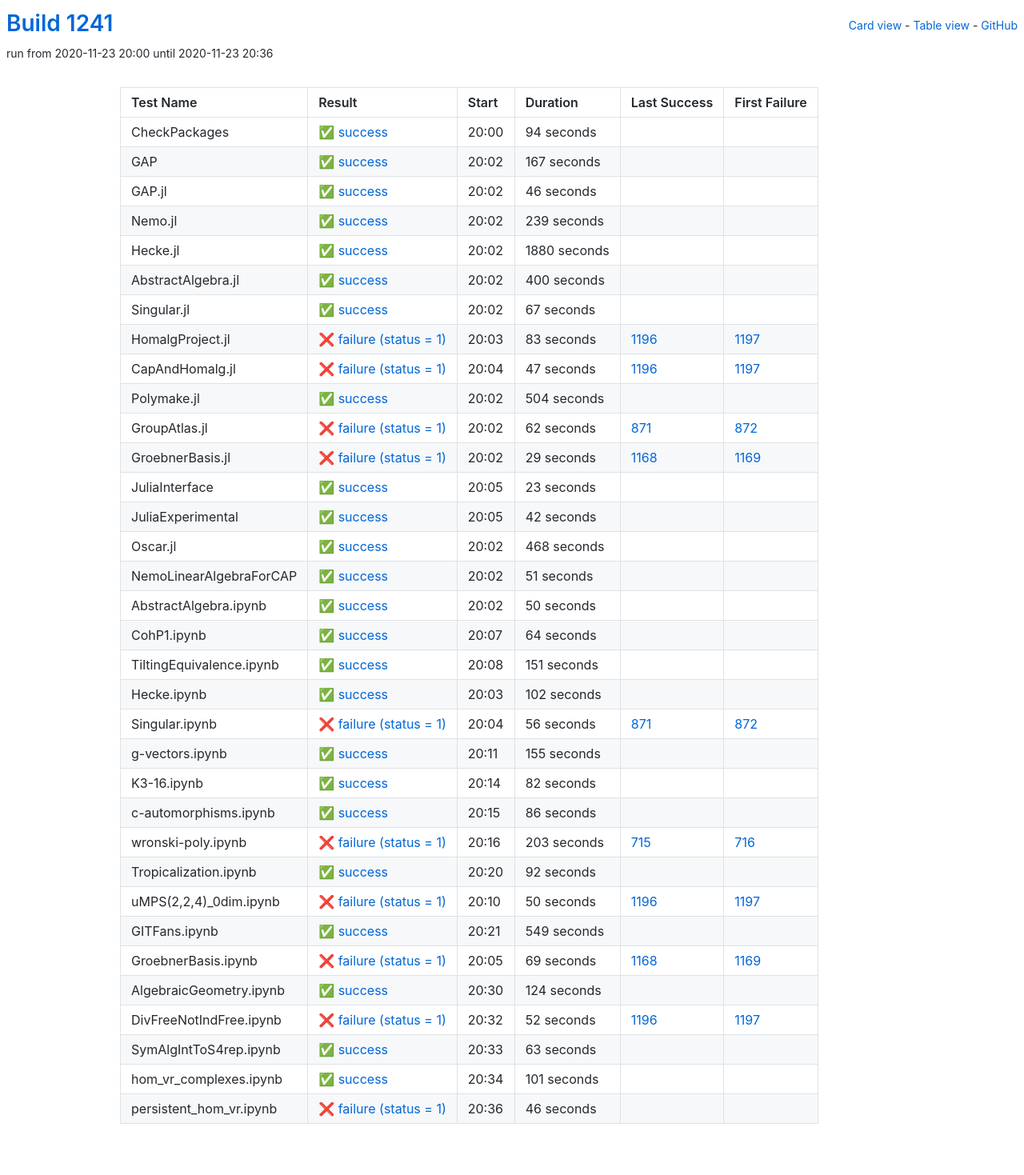
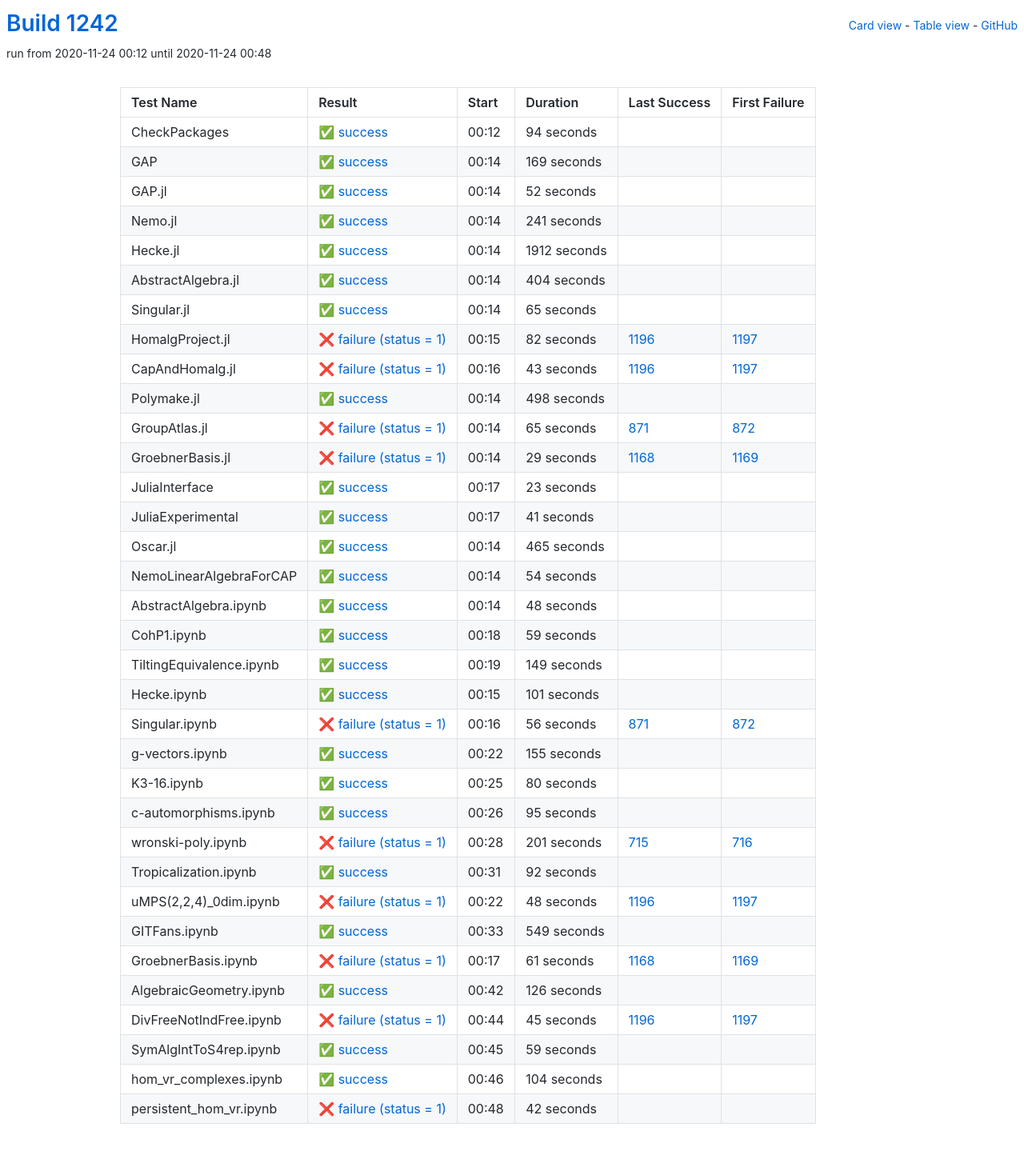
Before and after one commit to oscar-system/oscar-ci-status-stable, a Jekyll site: the page built from table.html, in a window 1280 px wide. Shown: the whole page at 80% size. Built offline with Jekyll 4.4.1, drawn with Linux system fonts in a browser that asks for light colours.

Commit message:
Build #1242

```diff
--- a/_data/ci.yml
+++ b/_data/ci.yml
@@ -1,6 +1,6 @@
 ---
-build: 1241
-build_url: https://oscarci.mathematik.uni-kl.de/job/oscar-stable/1241/
+build: 1242
+build_url: https://oscarci.mathematik.uni-kl.de/job/oscar-stable/1242/
 job: oscar-stable
 organization: oscar-system
 repo: oscar-ci-status-stable
@@ -8,8 +8,8 @@ repourl: https://github.com/oscar-system/oscar-ci-status-stable
 tests:
 - name: CheckPackages
   id: checkpackages
-  log: https://oscarci.mathematik.uni-kl.de/job/oscar-stable/1241/artifact/logs/build-1241/CheckPackages.log
-  start: 2020-11-23 20:00
+  log: https://oscarci.mathematik.uni-kl.de/job/oscar-stable/1242/artifact/logs/build-1242/CheckPackages.log
+  start: 2020-11-24 00:12
   success: true
   exitcode: 0
   status: success
@@ -20,128 +20,128 @@ tests:
   first_failure_url:
 - name: GAP
   id: gap
-  log: https://oscarci.mathematik.uni-kl.de/job/oscar-stable/1241/artifact/logs/build-1241/GAP.log
-  start: 2020-11-23 20:02
+  log: https://oscarci.mathematik.uni-kl.de/job/oscar-stable/1242/artifact/logs/build-1242/GAP.log
+  start: 2020-11-24 00:14
   success: true
   exitcode: 0
   status: success
-  duration: 167
+  duration: 169
   last_success: false
   last_success_url:
   first_failure: false
   first_failure_url:
 - name: GAP.jl
   id: gap-jl
-  log: https://oscarci.mathematik.uni-kl.de/job/oscar-stable/1241/artifact/logs/build-1241/GAP.jl.log
-  start: 2020-11-23 20:02
+  log: https://oscarci.mathematik.uni-kl.de/job/oscar-stable/1242/artifact/logs/build-1242/GAP.jl.log
+  start: 2020-11-24 00:14
   success: true
   exitcode: 0
   status: success
-  duration: 46
+  duration: 52
   last_success: false
   last_success_url:
   first_failure: false
   first_failure_url:
 - name: Nemo.jl
   id: nemo-jl
-  log: https://oscarci.mathematik.uni-kl.de/job/oscar-stable/1241/artifact/logs/build-1241/Nemo.jl.log
-  start: 2020-11-23 20:02
+  log: https://oscarci.mathematik.uni-kl.de/job/oscar-stable/1242/artifact/logs/build-1242/Nemo.jl.log
+  start: 2020-11-24 00:14
   success: true
   exitcode: 0
   status: success
-  duration: 239
+  duration: 241
   last_success: false
   last_success_url:
   first_failure: false
   first_failure_url:
 - name: Hecke.jl
   id: hecke-jl
-  log: https://oscarci.mathematik.uni-kl.de/job/oscar-stable/1241/artifact/logs/build-1241/Hecke.jl.log
-  start: 2020-11-23 20:02
+  log: https://oscarci.mathematik.uni-kl.de/job/oscar-stable/1242/artifact/logs/build-1242/Hecke.jl.log
+  start: 2020-11-24 00:14
   success: true
   exitcode: 0
   status: success
-  duration: 1880
+  duration: 1912
   last_success: false
   last_success_url:
   first_failure: false
   first_failure_url:
 - name: AbstractAlgebra.jl
   id: abstractalgebra-jl
-  log: https://oscarci.mathematik.uni-kl.de/job/oscar-stable/1241/artifact/logs/build-1241/AbstractAlgebra.jl.log
-  start: 2020-11-23 20:02
+  log: https://oscarci.mathematik.uni-kl.de/job/oscar-stable/1242/artifact/logs/build-1242/AbstractAlgebra.jl.log
+  start: 2020-11-24 00:14
   success: true
   exitcode: 0
   status: success
-  duration: 400
+  duration: 404
   last_success: false
   last_success_url:
   first_failure: false
   first_failure_url:
 - name: Singular.jl
   id: singular-jl
-  log: https://oscarci.mathematik.uni-kl.de/job/oscar-stable/1241/artifact/logs/build-1241/Singular.jl.log
-  start: 2020-11-23 20:02
+  log: https://oscarci.mathematik.uni-kl.de/job/oscar-stable/1242/artifact/logs/build-1242/Singular.jl.log
+  start: 2020-11-24 00:14
   success: true
   exitcode: 0
   status: success
-  duration: 67
+  duration: 65
   last_success: false
   last_success_url:
   first_failure: false
   first_failure_url:
 - name: HomalgProject.jl
   id: homalgproject-jl
-  log: https://oscarci.mathematik.uni-kl.de/job/oscar-stable/1241/artifact/logs/build-1241/HomalgProject.jl.log
-  start: 2020-11-23 20:03
+  log: https://oscarci.mathematik.uni-kl.de/job/oscar-stable/1242/artifact/logs/build-1242/HomalgProject.jl.log
+  start: 2020-11-24 00:15
   success: false
   exitcode: 1
   status: failure
-  duration: 83
+  duration: 82
   last_success: 1196
   last_success_url: https://oscarci.mathematik.uni-kl.de/job/oscar-stable/1196/
   first_failure: 1197
   first_failure_url: https://oscarci.mathematik.uni-kl.de/job/oscar-stable/1197/
 - name: CapAndHomalg.jl
   id: capandhomalg-jl
-  log: https://oscarci.mathematik.uni-kl.de/job/oscar-stable/1241/artifact/logs/build-1241/CapAndHomalg.jl.log
-  start: 2020-11-23 20:04
+  log: https://oscarci.mathematik.uni-kl.de/job/oscar-stable/1242/artifact/logs/build-1242/CapAndHomalg.jl.log
+  start: 2020-11-24 00:16
   success: false
   exitcode: 1
   status: failure
-  duration: 47
+  duration: 43
   last_success: 1196
   last_success_url: https://oscarci.mathematik.uni-kl.de/job/oscar-stable/1196/
   first_failure: 1197
   first_failure_url: https://oscarci.mathematik.uni-kl.de/job/oscar-stable/1197/
 - name: Polymake.jl
   id: polymake-jl
-  log: https://oscarci.mathematik.uni-kl.de/job/oscar-stable/1241/artifact/logs/build-1241/Polymake.jl.log
-  start: 2020-11-23 20:02
+  log: https://oscarci.mathematik.uni-kl.de/job/oscar-stable/1242/artifact/logs/build-1242/Polymake.jl.log
+  start: 2020-11-24 00:14
   success: true
   exitcode: 0
   status: success
-  duration: 504
+  duration: 498
   last_success: false
   last_success_url:
   first_failure: false
   first_failure_url:
 - name: GroupAtlas.jl
   id: groupatlas-jl
-  log: https://oscarci.mathematik.uni-kl.de/job/oscar-stable/1241/artifact/logs/build-1241/GroupAtlas.jl.log
-  start: 2020-11-23 20:02
+  log: https://oscarci.mathematik.uni-kl.de/job/oscar-stable/1242/artifact/logs/build-1242/GroupAtlas.jl.log
+  start: 2020-11-24 00:14
   success: false
   exitcode: 1
   status: failure
-  duration: 62
+  duration: 65
   last_success: 871
   last_success_url: https://oscarci.mathematik.uni-kl.de/job/oscar-stable/871/
   first_failure: 872
   first_failure_url: https://oscarci.mathematik.uni-kl.de/job/oscar-stable/872/
 - name: GroebnerBasis.jl
   id: groebnerbasis-jl
-  log: https://oscarci.mathematik.uni-kl.de/job/oscar-stable/1241/artifact/logs/build-1241/GroebnerBasis.jl.log
-  start: 2020-11-23 20:02
+  log: https://oscarci.mathematik.uni-kl.de/job/oscar-stable/1242/artifact/logs/build-1242/GroebnerBasis.jl.log
+  start: 2020-11-24 00:14
   success: false
   exitcode: 1
   status: failure
@@ -152,8 +152,8 @@ tests:
   first_failure_url: https://oscarci.mathematik.uni-kl.de/job/oscar-stable/1169/
 - name: JuliaInterface
   id: juliainterface
-  log: https://oscarci.mathematik.uni-kl.de/job/oscar-stable/1241/artifact/logs/build-1241/JuliaInterface.log
-  start: 2020-11-23 20:05
+  log: https://oscarci.mathematik.uni-kl.de/job/oscar-stable/1242/artifact/logs/build-1242/JuliaInterface.log
+  start: 2020-11-24 00:17
   success: true
   exitcode: 0
   status: success
@@ -164,92 +164,92 @@ tests:
   first_failure_url:
 - name: JuliaExperimental
   id: juliaexperimental
-  log: https://oscarci.mathematik.uni-kl.de/job/oscar-stable/1241/artifact/logs/build-1241/JuliaExperimental.log
-  start: 2020-11-23 20:05
+  log: https://oscarci.mathematik.uni-kl.de/job/oscar-stable/1242/artifact/logs/build-1242/JuliaExperimental.log
+  start: 2020-11-24 00:17
   success: true
   exitcode: 0
   status: success
-  duration: 42
+  duration: 41
   last_success: false
   last_success_url:
   first_failure: false
   first_failure_url:
 - name: Oscar.jl
   id: oscar-jl
-  log: https://oscarci.mathematik.uni-kl.de/job/oscar-stable/1241/artifact/logs/build-1241/Oscar.jl.log
-  start: 2020-11-23 20:02
+  log: https://oscarci.mathematik.uni-kl.de/job/oscar-stable/1242/artifact/logs/build-1242/Oscar.jl.log
+  start: 2020-11-24 00:14
   success: true
   exitcode: 0
   status: success
-  duration: 468
+  duration: 465
   last_success: false
   last_success_url:
   first_failure: false
   first_failure_url:
 - name: NemoLinearAlgebraForCAP
   id: nemolinearalgebraforcap
-  log: https://oscarci.mathematik.uni-kl.de/job/oscar-stable/1241/artifact/logs/build-1241/NemoLinearAlgebraForCAP.log
-  start: 2020-11-23 20:02
+  log: https://oscarci.mathematik.uni-kl.de/job/oscar-stable/1242/artifact/logs/build-1242/NemoLinearAlgebraForCAP.log
+  start: 2020-11-24 00:14
   success: true
   exitcode: 0
   status: success
-  duration: 51
+  duration: 54
   last_success: false
   last_success_url:
   first_failure: false
   first_failure_url:
 - name: AbstractAlgebra.ipynb
   id: abstractalgebra-ipynb
-  log: https://oscarci.mathematik.uni-kl.de/job/oscar-stable/1241/artifact/logs/build-1241/AbstractAlgebra.ipynb.log
-  start: 2020-11-23 20:02
+  log: https://oscarci.mathematik.uni-kl.de/job/oscar-stable/1242/artifact/logs/build-1242/AbstractAlgebra.ipynb.log
+  start: 2020-11-24 00:14
   success: true
   exitcode: 0
   status: success
-  duration: 50
+  duration: 48
   last_success: false
   last_success_url:
   first_failure: false
   first_failure_url:
 - name: CohP1.ipynb
   id: cohp1-ipynb
-  log: https://oscarci.mathematik.uni-kl.de/job/oscar-stable/1241/artifact/logs/build-1241/CohP1.ipynb.log
-  start: 2020-11-23 20:07
+  log: https://oscarci.mathematik.uni-kl.de/job/oscar-stable/1242/artifact/logs/build-1242/CohP1.ipynb.log
+  start: 2020-11-24 00:18
   success: true
   exitcode: 0
   status: success
-  duration: 64
+  duration: 59
   last_success: false
   last_success_url:
   first_failure: false
   first_failure_url:
 - name: TiltingEquivalence.ipynb
   id: tiltingequivalence-ipynb
-  log: https://oscarci.mathematik.uni-kl.de/job/oscar-stable/1241/artifact/logs/build-1241/TiltingEquivalence.ipynb.log
-  start: 2020-11-23 20:08
+  log: https://oscarci.mathematik.uni-kl.de/job/oscar-stable/1242/artifact/logs/build-1242/TiltingEquivalence.ipynb.log
+  start: 2020-11-24 00:19
   success: true
   exitcode: 0
   status: success
-  duration: 151
+  duration: 149
   last_success: false
   last_success_url:
   first_failure: false
   first_failure_url:
 - name: Hecke.ipynb
   id: hecke-ipynb
-  log: https://oscarci.mathematik.uni-kl.de/job/oscar-stable/1241/artifact/logs/build-1241/Hecke.ipynb.log
-  start: 2020-11-23 20:03
+  log: https://oscarci.mathematik.uni-kl.de/job/oscar-stable/1242/artifact/logs/build-1242/Hecke.ipynb.log
+  start: 2020-11-24 00:15
   success: true
   exitcode: 0
   status: success
-  duration: 102
+  duration: 101
   last_success: false
   last_success_url:
   first_failure: false
   first_failure_url:
 - name: Singular.ipynb
   id: singular-ipynb
-  log: https://oscarci.mathematik.uni-kl.de/job/oscar-stable/1241/artifact/logs/build-1241/Singular.ipynb.log
-  start: 2020-11-23 20:04
+  log: https://oscarci.mathematik.uni-kl.de/job/oscar-stable/1242/artifact/logs/build-1242/Singular.ipynb.log
+  start: 2020-11-24 00:16
   success: false
   exitcode: 1
   status: failure
@@ -260,8 +260,8 @@ tests:
   first_failure_url: https://oscarci.mathematik.uni-kl.de/job/oscar-stable/872/
 - name: g-vectors.ipynb
   id: g-vectors-ipynb
-  log: https://oscarci.mathematik.uni-kl.de/job/oscar-stable/1241/artifact/logs/build-1241/g-vectors.ipynb.log
-  start: 2020-11-23 20:11
+  log: https://oscarci.mathematik.uni-kl.de/job/oscar-stable/1242/artifact/logs/build-1242/g-vectors.ipynb.log
+  start: 2020-11-24 00:22
   success: true
   exitcode: 0
   status: success
@@ -272,44 +272,44 @@ tests:
   first_failure_url:
 - name: K3-16.ipynb
   id: k3-16-ipynb
-  log: https://oscarci.mathematik.uni-kl.de/job/oscar-stable/1241/artifact/logs/build-1241/K3-16.ipynb.log
-  start: 2020-11-23 20:14
+  log: https://oscarci.mathematik.uni-kl.de/job/oscar-stable/1242/artifact/logs/build-1242/K3-16.ipynb.log
+  start: 2020-11-24 00:25
   success: true
   exitcode: 0
   status: success
-  duration: 82
+  duration: 80
   last_success: false
   last_success_url:
   first_failure: false
   first_failure_url:
 - name: c-automorphisms.ipynb
   id: c-automorphisms-ipynb
-  log: https://oscarci.mathematik.uni-kl.de/job/oscar-stable/1241/artifact/logs/build-1241/c-automorphisms.ipynb.log
-  start: 2020-11-23 20:15
+  log: https://oscarci.mathematik.uni-kl.de/job/oscar-stable/1242/artifact/logs/build-1242/c-automorphisms.ipynb.log
+  start: 2020-11-24 00:26
   success: true
   exitcode: 0
   status: success
-  duration: 86
+  duration: 95
   last_success: false
   last_success_url:
   first_failure: false
   first_failure_url:
 - name: wronski-poly.ipynb
   id: wronski-poly-ipynb
-  log: https://oscarci.mathematik.uni-kl.de/job/oscar-stable/1241/artifact/logs/build-1241/wronski-poly.ipynb.log
-  start: 2020-11-23 20:16
+  log: https://oscarci.mathematik.uni-kl.de/job/oscar-stable/1242/artifact/logs/build-1242/wronski-poly.ipynb.log
+  start: 2020-11-24 00:28
   success: false
   exitcode: 1
   status: failure
-  duration: 203
+  duration: 201
   last_success: 715
   last_success_url: https://oscarci.mathematik.uni-kl.de/job/oscar-stable/715/
   first_failure: 716
   first_failure_url: https://oscarci.mathematik.uni-kl.de/job/oscar-stable/716/
 - name: Tropicalization.ipynb
   id: tropicalization-ipynb
-  log: https://oscarci.mathematik.uni-kl.de/job/oscar-stable/1241/artifact/logs/build-1241/Tropicalization.ipynb.log
-  start: 2020-11-23 20:20
+  log: https://oscarci.mathematik.uni-kl.de/job/oscar-stable/1242/artifact/logs/build-1242/Tropicalization.ipynb.log
+  start: 2020-11-24 00:31
   success: true
   exitcode: 0
   status: success
@@ -320,20 +320,20 @@ tests:
   first_failure_url:
 - name: uMPS(2,2,4)_0dim.ipynb
   id: umps-2-2-4-0dim-ipynb
-  log: https://oscarci.mathematik.uni-kl.de/job/oscar-stable/1241/artifact/logs/build-1241/uMPS-2-2-4-_0dim.ipynb.log
-  start: 2020-11-23 20:10
+  log: https://oscarci.mathematik.uni-kl.de/job/oscar-stable/1242/artifact/logs/build-1242/uMPS-2-2-4-_0dim.ipynb.log
+  start: 2020-11-24 00:22
   success: false
   exitcode: 1
   status: failure
-  duration: 50
+  duration: 48
   last_success: 1196
   last_success_url: https://oscarci.mathematik.uni-kl.de/job/oscar-stable/1196/
   first_failure: 1197
   first_failure_url: https://oscarci.mathematik.uni-kl.de/job/oscar-stable/1197/
 - name: GITFans.ipynb
   id: gitfans-ipynb
-  log: https://oscarci.mathematik.uni-kl.de/job/oscar-stable/1241/artifact/logs/build-1241/GITFans.ipynb.log
-  start: 2020-11-23 20:21
+  log: https://oscarci.mathematik.uni-kl.de/job/oscar-stable/1242/artifact/logs/build-1242/GITFans.ipynb.log
+  start: 2020-11-24 00:33
   success: true
   exitcode: 0
   status: success
@@ -344,72 +344,72 @@ tests:
   first_failure_url:
 - name: GroebnerBasis.ipynb
   id: groebnerbasis-ipynb
-  log: https://oscarci.mathematik.uni-kl.de/job/oscar-stable/1241/artifact/logs/build-1241/GroebnerBasis.ipynb.log
-  start: 2020-11-23 20:05
+  log: https://oscarci.mathematik.uni-kl.de/job/oscar-stable/1242/artifact/logs/build-1242/GroebnerBasis.ipynb.log
+  start: 2020-11-24 00:17
   success: false
   exitcode: 1
   status: failure
-  duration: 69
+  duration: 61
   last_success: 1168
   last_success_url: https://oscarci.mathematik.uni-kl.de/job/oscar-stable/1168/
   first_failure: 1169
   first_failure_url: https://oscarci.mathematik.uni-kl.de/job/oscar-stable/1169/
 - name: AlgebraicGeometry.ipynb
   id: algebraicgeometry-ipynb
-  log: https://oscarci.mathematik.uni-kl.de/job/oscar-stable/1241/artifact/logs/build-1241/AlgebraicGeometry.ipynb.log
-  start: 2020-11-23 20:30
+  log: https://oscarci.mathematik.uni-kl.de/job/oscar-stable/1242/artifact/logs/build-1242/AlgebraicGeometry.ipynb.log
+  start: 2020-11-24 00:42
   success: true
   exitcode: 0
   status: success
-  duration: 124
+  duration: 126
   last_success: false
   last_success_url:
   first_failure: false
   first_failure_url:
 - name: DivFreeNotIndFree.ipynb
   id: divfreenotindfree-ipynb
-  log: https://oscarci.mathematik.uni-kl.de/job/oscar-stable/1241/artifact/logs/build-1241/DivFreeNotIndFree.ipynb.log
-  start: 2020-11-23 20:32
+  log: https://oscarci.mathematik.uni-kl.de/job/oscar-stable/1242/artifact/logs/build-1242/DivFreeNotIndFree.ipynb.log
+  start: 2020-11-24 00:44
   success: false
   exitcode: 1
   status: failure
-  duration: 52
+  duration: 45
   last_success: 1196
   last_success_url: https://oscarci.mathematik.uni-kl.de/job/oscar-stable/1196/
   first_failure: 1197
   first_failure_url: https://oscarci.mathematik.uni-kl.de/job/oscar-stable/1197/
 - name: SymAlgIntToS4rep.ipynb
   id: symalginttos4rep-ipynb
-  log: https://oscarci.mathematik.uni-kl.de/job/oscar-stable/1241/artifact/logs/build-1241/SymAlgIntToS4rep.ipynb.log
-  start: 2020-11-23 20:33
+  log: https://oscarci.mathematik.uni-kl.de/job/oscar-stable/1242/artifact/logs/build-1242/SymAlgIntToS4rep.ipynb.log
+  start: 2020-11-24 00:45
   success: true
   exitcode: 0
   status: success
-  duration: 63
+  duration: 59
   last_success: false
   last_success_url:
   first_failure: false
   first_failure_url:
 - name: hom_vr_complexes.ipynb
   id: hom-vr-complexes-ipynb
-  log: https://oscarci.mathematik.uni-kl.de/job/oscar-stable/1241/artifact/logs/build-1241/hom_vr_complexes.ipynb.log
-  start: 2020-11-23 20:34
+  log: https://oscarci.mathematik.uni-kl.de/job/oscar-stable/1242/artifact/logs/build-1242/hom_vr_complexes.ipynb.log
+  start: 2020-11-24 00:46
   success: true
   exitcode: 0
   status: success
-  duration: 101
+  duration: 104
   last_success: false
   last_success_url:
   first_failure: false
   first_failure_url:
 - name: persistent_hom_vr.ipynb
   id: persistent-hom-vr-ipynb
-  log: https://oscarci.mathematik.uni-kl.de/job/oscar-stable/1241/artifact/logs/build-1241/persistent_hom_vr.ipynb.log
-  start: 2020-11-23 20:36
+  log: https://oscarci.mathematik.uni-kl.de/job/oscar-stable/1242/artifact/logs/build-1242/persistent_hom_vr.ipynb.log
+  start: 2020-11-24 00:48
   success: false
   exitcode: 1
   status: failure
-  duration: 46
+  duration: 42
   last_success: false
   last_success_url:
   first_failure: false
```
Also changed, not shown: README.md.
